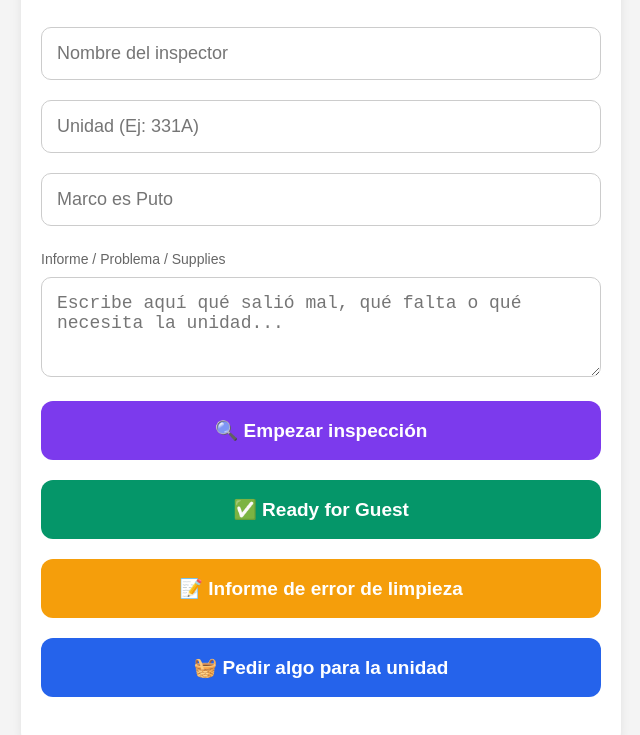
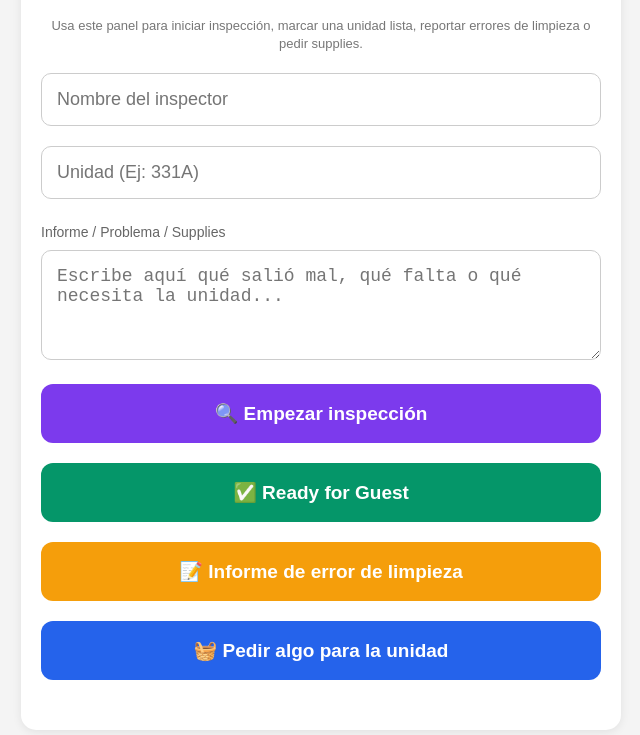
Before and after one commit to gandres28-code/Bot-Dispatch, a website: page public/inspector.html in a window 1280 px wide. Shown: the part 91-826 px from the top of the page, without its empty margins (319-959 px from the left). Drawn offline with Linux system fonts and the light colour scheme.

Commit message:
Update inspector.html

```diff
--- a/public/inspector.html
+++ b/public/inspector.html
@@ -29,7 +29,7 @@
     }
 
     textarea{
-      min-height:100px;
+      min-height:110px;
     }
 
     button{
@@ -68,6 +68,14 @@
       color:#666;
       margin-top:15px;
     }
+
+    .help{
+      font-size:13px;
+      color:#777;
+      line-height:1.4;
+      margin-bottom:10px;
+      text-align:center;
+    }
   </style>
 </head>
 
@@ -77,11 +85,13 @@
 
 <h2>🔍 Panel de Inspectores</h2>
 
+<p class="help">
+Usa este panel para iniciar inspección, marcar una unidad lista, reportar errores de limpieza o pedir supplies.
+</p>
+
 <input id="name" placeholder="Nombre del inspector">
 
 <input id="unit" placeholder="Unidad (Ej: 331A)">
-
-<input id="cleaner" placeholder="Marco es Puto">
 
 <div class="note-title">
 Informe / Problema / Supplies
@@ -117,7 +127,6 @@ async function sendInspectionAction(action){
 
   const name = document.getElementById("name").value.trim();
   const unit = document.getElementById("unit").value.trim().toUpperCase();
-  const cleaner = document.getElementById("cleaner").value.trim();
   const note = document.getElementById("note").value.trim();
 
   if(!name){
@@ -150,8 +159,7 @@ async function sendInspectionAction(action){
         action,
         unit,
         note,
-        name,
-        cleaner
+        name
       })
     });
 
```
